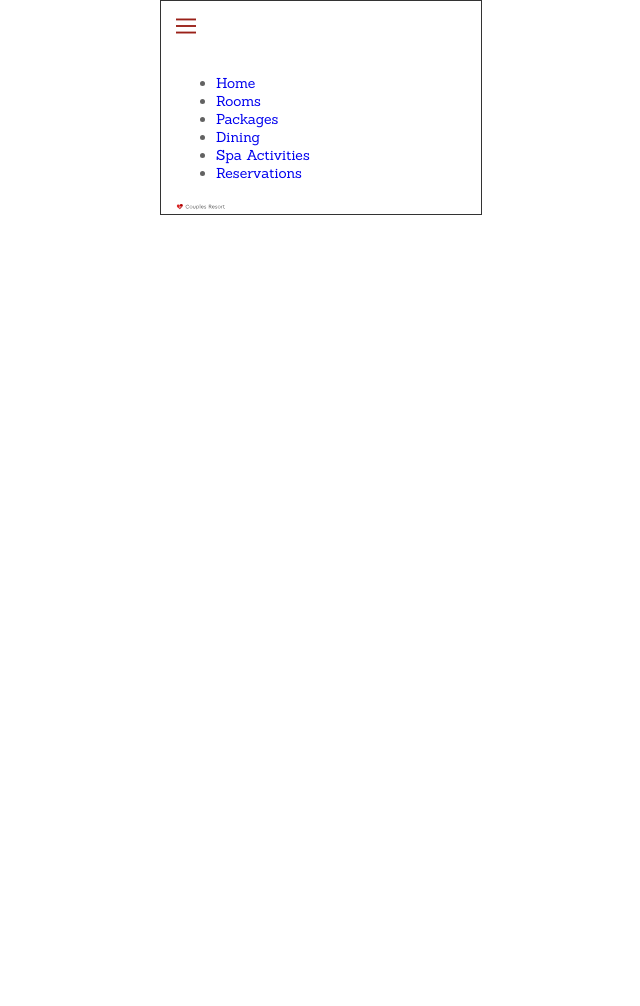
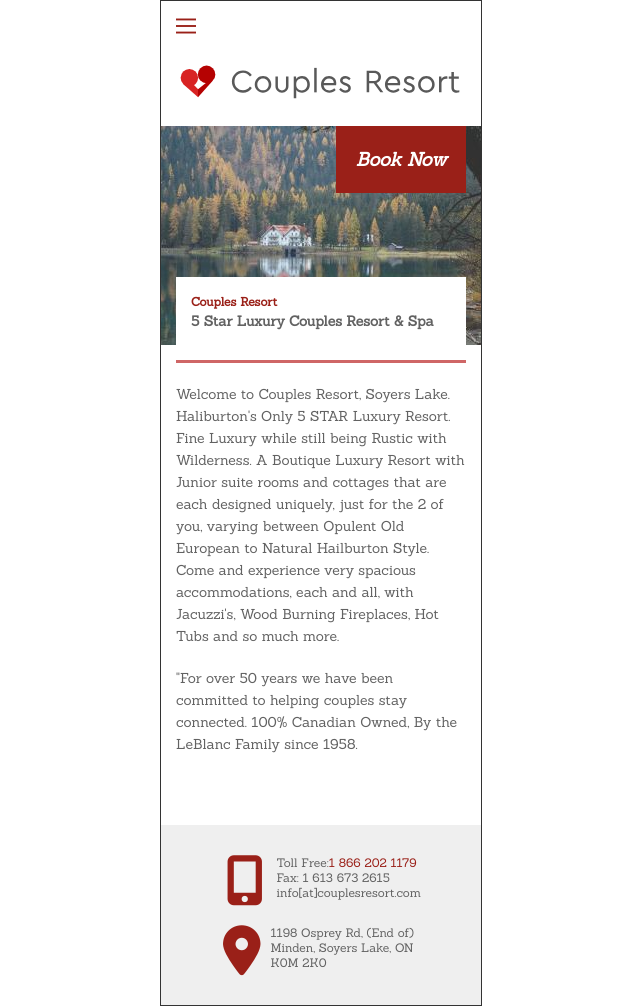
Before and after one commit to m-deluca/couples-resort-mobile-w23-s1, a plain HTML site: page index.html in a window 1280 px wide. Shown: the whole page, without its empty margins (319-959 px from the left). Before the commit the page ends 800 px from the top, so only its background shows below. Drawn offline with Linux system fonts and the light colour scheme.

Commit message:
added HTML and CSS
added HTML for hero image area, hero-contact area and CSS for those sections.

```diff
--- a/css/main.css
+++ b/css/main.css
@@ -78,6 +78,141 @@
     cursor: pointer;
 }
 
-#main-nav input {
+#main-nav input, #burger-con {
     display: none;
 }
+
+#main-nav input:checked ~ #burger-con {
+    display: block;
+}
+
+#main-nav input:checked ~ label img {
+    transform: rotate(90deg);
+}
+
+#main-nav ul {
+    margin: 0;
+    padding: 0;
+    list-style-type: none;
+}
+
+#main-nav li a {
+    display: block;
+    /* trbl */
+    padding: 10px 0 10px 0;
+    text-align: center;
+    color: #626262;
+}
+
+#main-nav li {
+    border-bottom: 1px solid #efefef;
+}
+
+#main-nav li:first-child {
+    border-top: 1px solid #efefef;
+}
+
+#main-nav li:last-child {
+    margin-bottom: 10px;
+}
+
+#logo {
+    grid-column: 1/-1;
+}
+
+/* 4. ---Main Hero Image --- */
+
+#main-hero {
+    margin-top: 20px;
+}
+
+#main-hero img {
+    grid-column: 1/-1;
+    grid-row: 1/3;
+    /* use negative margins sparingly */
+    margin-left: -15px;
+    margin-right: -15px;
+}
+
+.book-now {
+    background-color: #9a2018;
+    color: #fff;
+    font-size: 16px;
+    grid-column: 3/-1;
+    grid-row: 1/2;
+    height: 67px;
+    display: flex;
+    justify-content: center;
+    align-items: center;
+    font-style: italic;
+    transition: all 1s ease-in-out;
+}
+
+.book-now:hover {
+    box-shadow: inset 0px -80px 0px 0px rgb(196,28,28);
+}
+
+.hero-img-h2, .hero-img-h3 {
+    background-color: rgb(255, 255, 255);
+    padding: 15px 15px;
+    font-size: 14px;
+    grid-column: 1/-1;
+    grid-row: 2/3;
+    align-self: end;
+}
+
+.hero-img-h2 span, .hero-img-h3 span {
+    color: #9a2018;
+    font-size: 12px;
+    margin-bottom: 10px;
+    line-height: 20px;
+}
+
+#hero-welcome {
+    font-size: 14px;
+    line-height: 22px;
+}
+
+#hero-welcome p {
+    grid-column: 1/-1;
+    margin-bottom: 20px;
+}
+
+#hero-welcome p:first-of-type {
+    border-top: solid 3px #CF6666;
+    padding-top: 20px;
+    margin-top: 15px;
+}
+
+#hero-contact {
+    font-size: 12px;
+    background: #efefef;
+    padding-top: 30px;
+    padding-bottom: 30px;
+    margin-top: 50px;
+}
+
+#contact-con div {
+    grid-column: span 4;
+}
+
+.fas {
+    font-size: 50px;
+    color: #9a2018;
+    float: left;
+}
+
+.fa-mobile-alt {
+    margin-left: 50px;
+    margin-right: 13px;
+    margin-bottom: 20px;
+}
+
+.fa-map-marker-alt {
+    margin-left: 47px;
+    margin-right: 10px;
+}
+
+#hero-contact a {
+    color: #9a2018;
+}
--- a/index.html
+++ b/index.html
@@ -34,6 +34,46 @@
                 <img src="images/couples_resort_logo.svg" alt="Couples Resort Logo">
             </div>
         </header>
+        <main>
+            <section id="main-hero" class="grid">
+                <img src="images/main-hero.jpg" alt="couples resort on a lake">
+                <a href="#" class="book-now" id="book-now-top">
+                    <h3>Book Now</h3>
+                </a>
+                <h2 class="hero-img-h2"><span>Couples Resort</span><br>5 Star Luxury Couples Resort &amp; Spa</h2>
+            </section>
+
+            <section id="hero-welcome" class="grid">
+                <h2 class="hidden">Welcome Information</h2>
+                <p>
+                Welcome to Couples Resort, Soyers Lake.  Haliburton's Only 5 STAR Luxury Resort.  Fine Luxury while still being Rustic with Wilderness.  A Boutique Luxury Resort with Junior suite rooms and cottages that are each designed uniquely, just for the 2 of you, varying between Opulent Old European to Natural Hailburton Style.  Come and experience very spacious accommodations, each and all, with Jacuzzi's, Wood Burning Fireplaces, Hot Tubs and so much more.</p>
+
+                <p>"For over 50 years we have been committed to helping couples stay connected. 100% Canadian Owned, By the LeBlanc Family since 1958.</p>
+            </section>
+
+            <section id="hero-contact">
+                <h2 class="hidden">Couples Resort Contact Information</h2>
+                <div id="contact-con" class="grid">
+                    <div>
+                        <i class="fas fa-mobile-alt"></i>
+                        <p id="hero-numbers">
+                            Toll Free:<a href="tel:1-866-202-1179">1 866 202 1179</a><br>
+                            Fax: 1 613 673 2615
+                            info[at]couplesresort.com
+                        </p>
+                    </div>
+                    <div>
+                        <i class="fas fa-map-marker-alt"></i>
+                        <p id="hero-address">
+                            1198 Osprey Rd, (End of)<br>
+                            Minden, Soyers Lake, ON<br>
+                            K0M 2K0
+                        </p>
+                    </div>
+                </div>
+            </section>
+
+        </main>
     </div>
 </body>
 </html>
```
Also changed, not shown: 1 other file.
